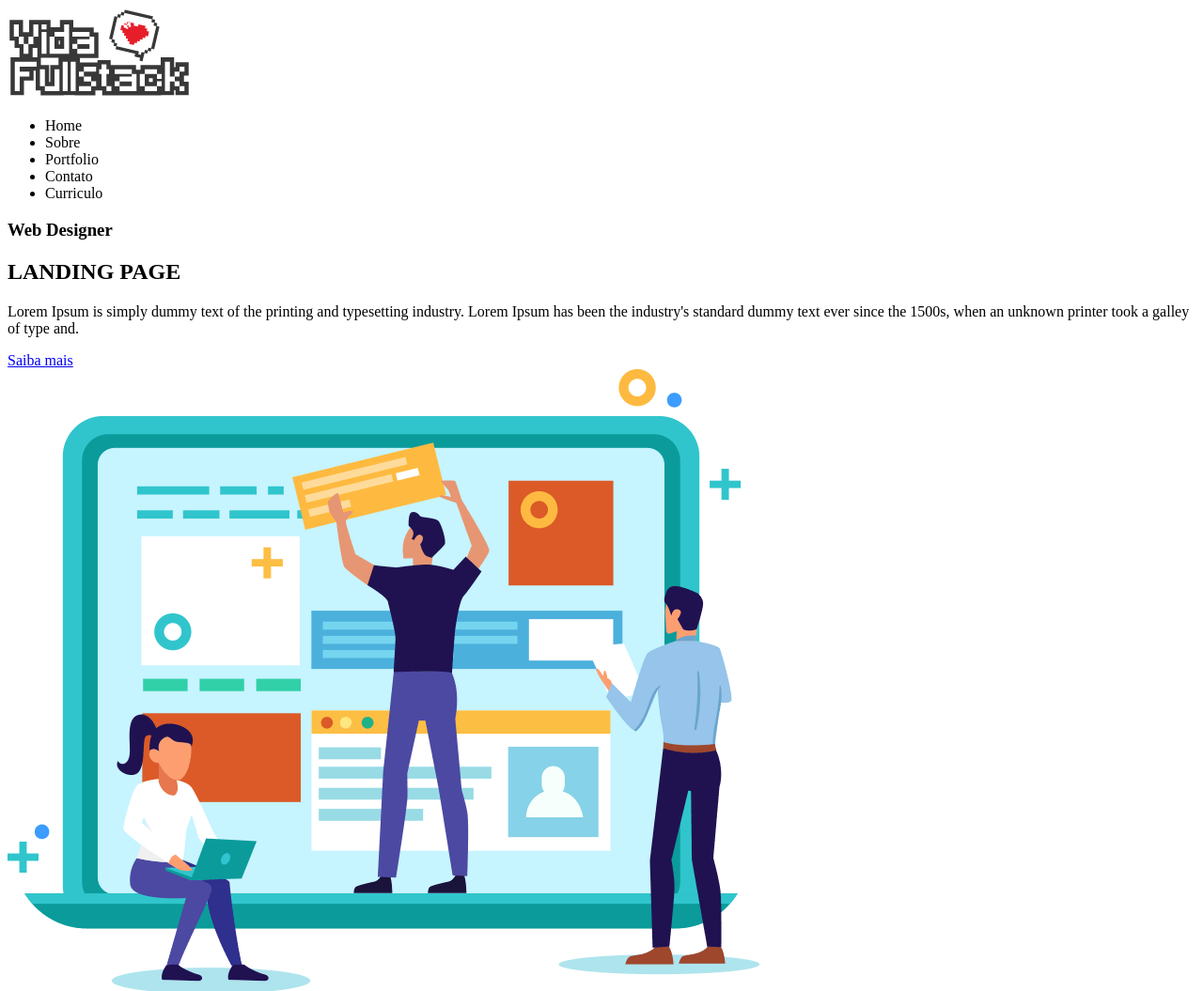
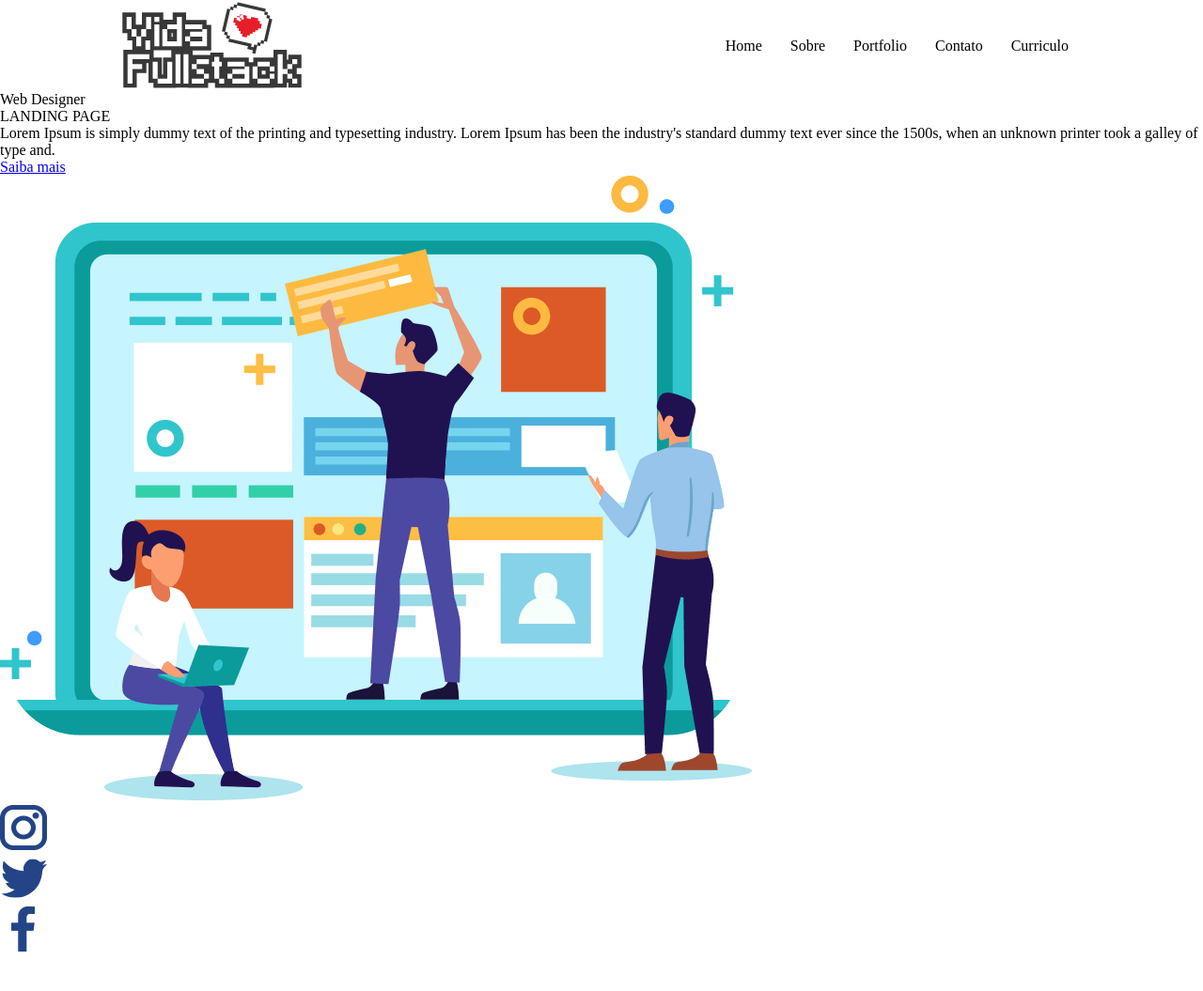
Before and after one commit to Erickbryan01/hand-on-1, a plain HTML site: page index.html in a window 1280 px wide. Shown: the top 1055 px of the page at 94% size. After the commit the page ends 1018 px from the top, so only its background shows below. Drawn offline with Linux system fonts and the light colour scheme; files whose address does not match are found by name.

Commit message:
incorporando o menu

```diff
--- /dev/null
+++ b/assets/css/header.css
@@ -0,0 +1,17 @@
+header {
+    width: 1024px;
+    margin: 0 auto;
+
+    display: flex;
+    flex-direction: row;
+    justify-content: space-between;
+    align-items: center;
+}
+header nav ul{
+    display: flex;
+    flex-direction: row;
+    list-style: none;
+}
+header nav ul li{
+    padding: 0 15px;
+}
--- /dev/null
+++ b/assets/css/style.css
@@ -0,0 +1,9 @@
+@import "./header.css";
+*{
+    margin: 0;
+    padding: 0;
+    border: 0;
+    font-size: 100%;
+    font: inherit;
+    vertical-align: baseline;
+}
--- a/index.html
+++ b/index.html
@@ -4,6 +4,7 @@
     <meta charset="UTF-8">
     <meta name="viewport" content="width=device-width, initial-scale=1.0">
     <title>My First website</title>
+    <link rel="stylesheet" type="text/css" href="./assets/css/style.css"
 </head>
 <body>
     <!---Header-->
@@ -75,7 +76,6 @@
 
     </footer>
     <!--End--Footer-->
-    <h2>MEupau</h2>
 
 
 </body>
```
Also changed, not shown: 1 other file.
